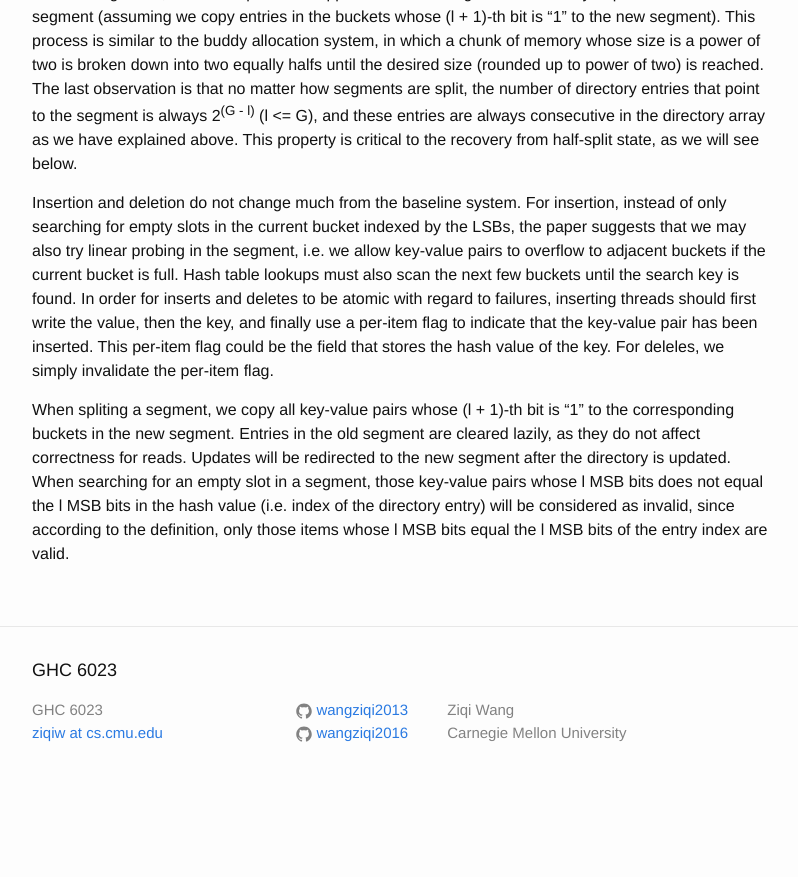
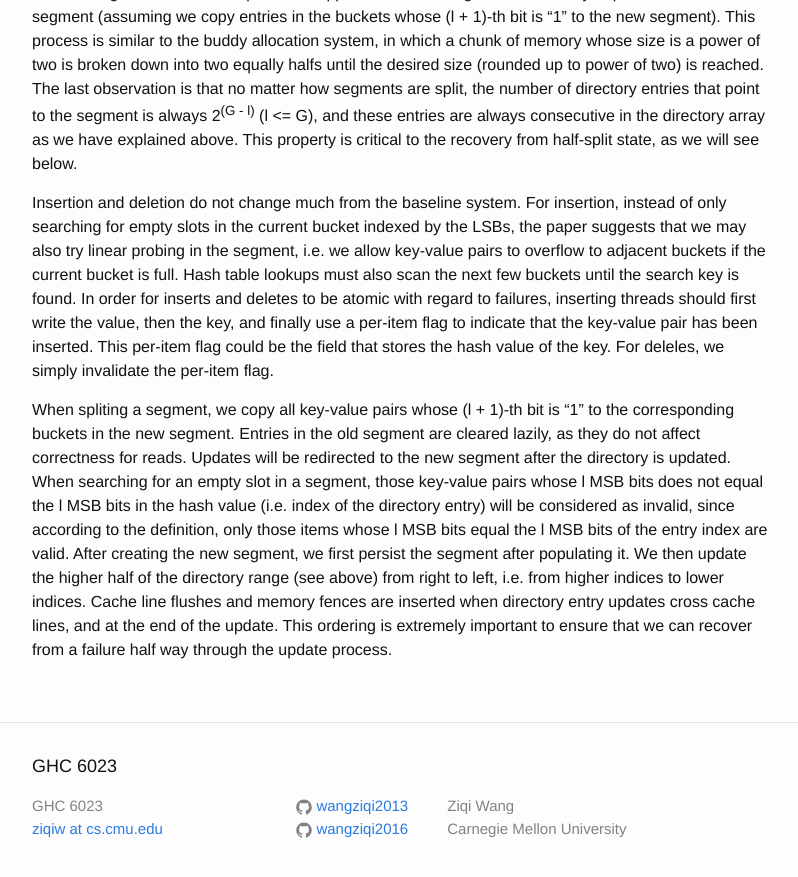
Before and after one commit to wangziqi2013/wangziqi2013.github.io, a Jekyll site: the page built from _posts/2019-12-06-cceh.markdown, in a window 1280 px wide and 900 px high, scrolled down 2917 px. Shown: the top 877 px of the window, without its empty margins (238-1036 px from the left). Built offline with Jekyll 4.4.1, drawn with Linux system fonts in a browser that asks for light colours; before the commit the page ends 3721 px from its top, so only the background shows below that.

Commit message:
Adding entry update

```diff
--- a/_posts/2019-12-06-cceh.markdown
+++ b/_posts/2019-12-06-cceh.markdown
@@ -125,4 +125,7 @@ segment. Entries in the old segment are cleared lazily, as they do not affect co
 to the new segment after the directory is updated. When searching for an empty slot in a segment, those key-value pairs
 whose l MSB bits does not equal the l MSB bits in the hash value (i.e. index of the directory entry) will be considered as
 invalid, since according to the definition, only those items whose l MSB bits equal the l MSB bits of the entry index are
-valid.
+valid. After creating the new segment, we first persist the segment after populating it. We then update the higher half
+of the directory range (see above) from right to left, i.e. from higher indices to lower indices. Cache line flushes
+and memory fences are inserted when directory entry updates cross cache lines, and at the end of the update. This ordering
+is extremely important to ensure that we can recover from a failure half way through the update process.
```
